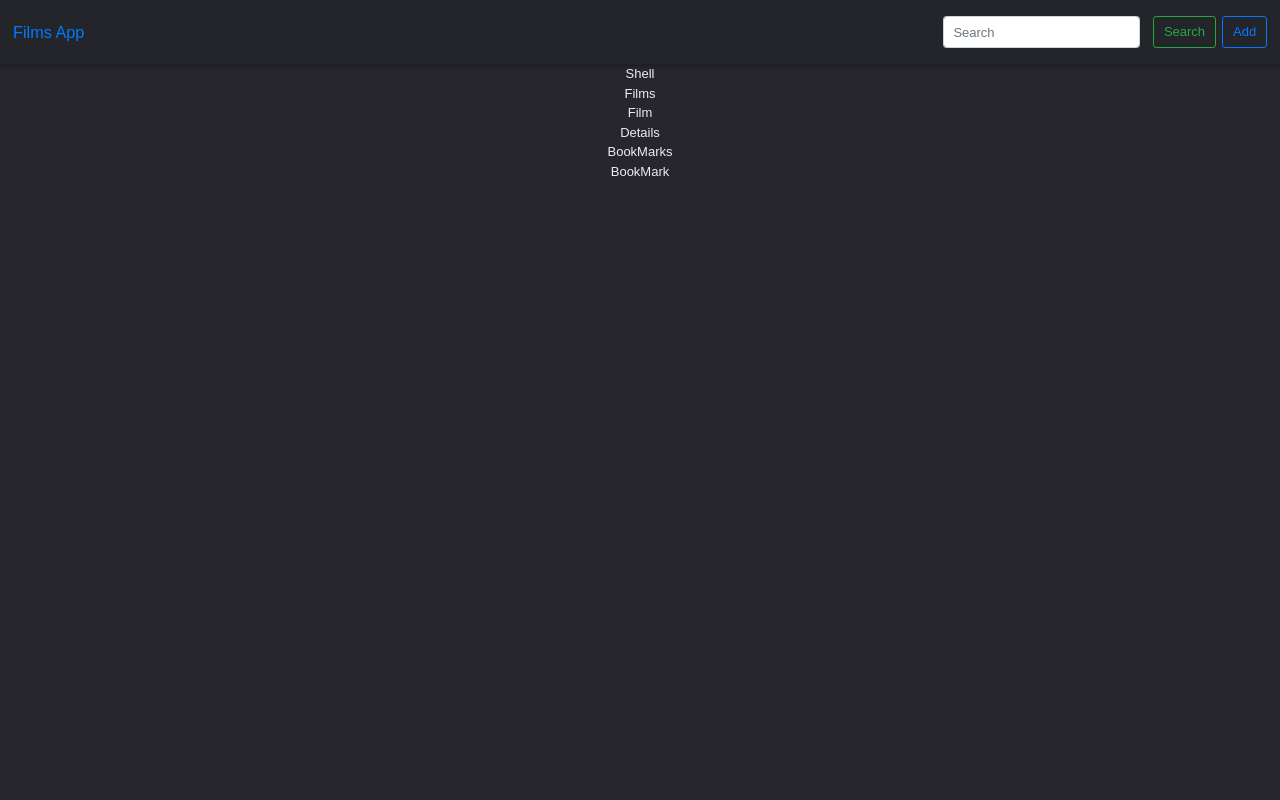
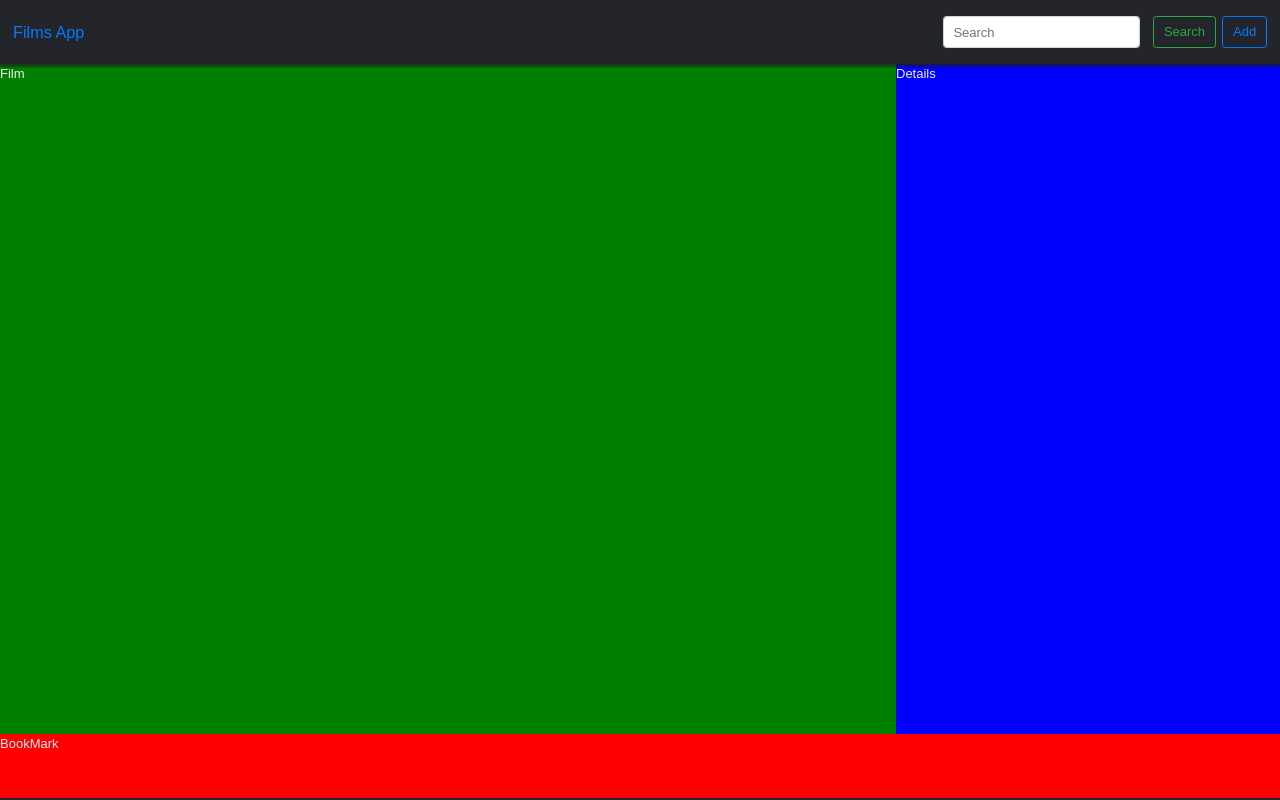
Before and after one commit to majajij/films-app, a React (Create React App) app: page / in a window 1280 px wide. Built offline with nearby package versions, Linux system fonts and the light colour scheme.

Commit message:
added style to components

```diff
--- /dev/null
+++ b/src/FakeDb/data.js
@@ -0,0 +1,79 @@
+let Films = [
+  {
+    name: "Parasite",
+    img:
+      "https://m.media-amazon.com/images/M/MV5BYWZjMjk3ZTItODQ2ZC00NTY5LWE0ZDYtZTI3MjcwN2Q5NTVkXkEyXkFqcGdeQXVyODk4OTc3MTY@._V1_UX182_CR0,0,182,268_AL_.jpg",
+    genres: "Comedy | Drama | Thriller",
+    releaseDate: "7 February 2020",
+    director: "Bong Joon Ho",
+    description:
+      "The Kims - mother and father Chung-sook and Ki-taek, and their young adult offspring, son Ki-woo and daughter Ki-jung - are a poor family living in a shabby and cramped half basement apartment in a busy lower working class commercial district of Seoul",
+    ratting: 8.6,
+    reviews: 396631,
+    Country: "South Korea",
+    Language: "Korean",
+    Runtime: "132 min",
+  },
+  {
+    name: "Parasite",
+    img:
+      "https://m.media-amazon.com/images/M/MV5BYWZjMjk3ZTItODQ2ZC00NTY5LWE0ZDYtZTI3MjcwN2Q5NTVkXkEyXkFqcGdeQXVyODk4OTc3MTY@._V1_UX182_CR0,0,182,268_AL_.jpg",
+    genres: "Comedy | Drama | Thriller",
+    releaseDate: "7 February 2020",
+    director: "Bong Joon Ho",
+    description:
+      "The Kims - mother and father Chung-sook and Ki-taek, and their young adult offspring, son Ki-woo and daughter Ki-jung - are a poor family living in a shabby and cramped half basement apartment in a busy lower working class commercial district of Seoul",
+    ratting: 8.6,
+    reviews: 396631,
+    Country: "South Korea",
+    Language: "Korean",
+    Runtime: "132 min",
+  },
+  {
+    name: "Parasite",
+    img:
+      "https://m.media-amazon.com/images/M/MV5BYWZjMjk3ZTItODQ2ZC00NTY5LWE0ZDYtZTI3MjcwN2Q5NTVkXkEyXkFqcGdeQXVyODk4OTc3MTY@._V1_UX182_CR0,0,182,268_AL_.jpg",
+    genres: "Comedy | Drama | Thriller",
+    releaseDate: "7 February 2020",
+    director: "Bong Joon Ho",
+    description:
+      "The Kims - mother and father Chung-sook and Ki-taek, and their young adult offspring, son Ki-woo and daughter Ki-jung - are a poor family living in a shabby and cramped half basement apartment in a busy lower working class commercial district of Seoul",
+    ratting: 8.6,
+    reviews: 396631,
+    Country: "South Korea",
+    Language: "Korean",
+    Runtime: "132 min",
+  },
+  {
+    name: "Parasite",
+    img:
+      "https://m.media-amazon.com/images/M/MV5BYWZjMjk3ZTItODQ2ZC00NTY5LWE0ZDYtZTI3MjcwN2Q5NTVkXkEyXkFqcGdeQXVyODk4OTc3MTY@._V1_UX182_CR0,0,182,268_AL_.jpg",
+    genres: "Comedy | Drama | Thriller",
+    releaseDate: "7 February 2020",
+    director: "Bong Joon Ho",
+    description:
+      "The Kims - mother and father Chung-sook and Ki-taek, and their young adult offspring, son Ki-woo and daughter Ki-jung - are a poor family living in a shabby and cramped half basement apartment in a busy lower working class commercial district of Seoul",
+    ratting: 8.6,
+    reviews: 396631,
+    Country: "South Korea",
+    Language: "Korean",
+    Runtime: "132 min",
+  },
+  {
+    name: "Parasite",
+    img:
+      "https://m.media-amazon.com/images/M/MV5BYWZjMjk3ZTItODQ2ZC00NTY5LWE0ZDYtZTI3MjcwN2Q5NTVkXkEyXkFqcGdeQXVyODk4OTc3MTY@._V1_UX182_CR0,0,182,268_AL_.jpg",
+    genres: "Comedy | Drama | Thriller",
+    releaseDate: "7 February 2020",
+    director: "Bong Joon Ho",
+    description:
+      "The Kims - mother and father Chung-sook and Ki-taek, and their young adult offspring, son Ki-woo and daughter Ki-jung - are a poor family living in a shabby and cramped half basement apartment in a busy lower working class commercial district of Seoul",
+    ratting: 8.6,
+    reviews: 396631,
+    Country: "South Korea",
+    Language: "Korean",
+    Runtime: "132 min",
+  },
+];
+
+export default Films;
--- a/src/components/bookmarks/bookmarks.js
+++ b/src/components/bookmarks/bookmarks.js
@@ -4,8 +4,7 @@ import Bookmark from "./bookmark/bookmark";
 
 const BookMarks = (props) => {
   return (
-    <div>
-      BookMarks
+    <div className={classes.bookmarks}>
       <Bookmark />
     </div>
   );
--- a/src/components/bookmarks/bookmarks.module.scss
+++ b/src/components/bookmarks/bookmarks.module.scss
@@ -0,0 +1,5 @@
+.bookmarks {
+    height: 8vh;
+    width: 100%;
+    background-color: red;
+}
--- a/src/components/header/header.js
+++ b/src/components/header/header.js
@@ -30,21 +30,3 @@ const Header = (props) => {
 };
 
 export default Header;
-
-const Films = [
-  {
-    name: "Parasite",
-    img:
-      "https://m.media-amazon.com/images/M/MV5BYWZjMjk3ZTItODQ2ZC00NTY5LWE0ZDYtZTI3MjcwN2Q5NTVkXkEyXkFqcGdeQXVyODk4OTc3MTY@._V1_UX182_CR0,0,182,268_AL_.jpg",
-    genres: "Comedy | Drama | Thriller",
-    releaseDate: "7 February 2020",
-    director: "Bong Joon Ho",
-    description:
-      "The Kims - mother and father Chung-sook and Ki-taek, and their young adult offspring, son Ki-woo and daughter Ki-jung - are a poor family living in a shabby and cramped half basement apartment in a busy lower working class commercial district of Seoul",
-    ratting: 8.6,
-    reviews: 396631,
-    Country: "South Korea",
-    Language: "Korean",
-    Runtime: "132 min",
-  },
-];
--- a/src/components/shell/details/details.js
+++ b/src/components/shell/details/details.js
@@ -1,12 +1,8 @@
-import React from 'react'
-import classes from './details.module.scss'
+import React from "react";
+import classes from "./details.module.scss";
 
 const Details = () => {
-    return (
-        <div>
-            Details
-        </div>
-    )
-}
+  return <div className={classes.details}>Details</div>;
+};
 
 export default Details;
--- a/src/components/shell/details/details.module.scss
+++ b/src/components/shell/details/details.module.scss
@@ -0,0 +1,4 @@
+.details {
+    width: 30%;
+    background-color: blue;
+}
--- a/src/components/shell/films/films.js
+++ b/src/components/shell/films/films.js
@@ -1,14 +1,13 @@
-import React from 'react'
-import classes from './films.module.scss'
-import Film from './film/film'
+import React from "react";
+import classes from "./films.module.scss";
+import Film from "./film/film";
 
 const Films = () => {
-    return (
-        <div>
-            Films
-            <Film />
-        </div>
-    )
-}
+  return (
+    <div className={classes.films}>
+      <Film />
+    </div>
+  );
+};
 
-export default Films
+export default Films;
--- a/src/components/shell/films/films.module.scss
+++ b/src/components/shell/films/films.module.scss
@@ -0,0 +1,4 @@
+.films {
+    width: 70%;
+    background-color: green;
+}
--- a/src/components/shell/shell.js
+++ b/src/components/shell/shell.js
@@ -1,18 +1,19 @@
-import React, { Component } from 'react'
+import React, { Component } from "react";
 import classes from "./shell.module.scss";
 import Films from "./films/films";
 import Details from "./details/details";
+import DATA from "../../FakeDb/data";
+class Shell extends Component {
+  render() {
+    console.log("dataa", DATA);
 
-class Shell extends Component {
-    render() {
-        return (
-            <div>
-                Shell
-                <Films/>
-                <Details/>
-            </div>
-        )
-    }
+    return (
+      <div className={classes.shell}>
+        <Films />
+        <Details />
+      </div>
+    );
+  }
 }
 
-export default Shell
+export default Shell;
--- a/src/components/shell/shell.module.scss
+++ b/src/components/shell/shell.module.scss
@@ -0,0 +1,7 @@
+.shell {
+    height: calc(100% - 10rem);
+    width: 100%;
+    display: flex;
+    flex-direction: row;
+    justify-content: center;
+}
--- a/src/containers/App.module.scss
+++ b/src/containers/App.module.scss
@@ -1,5 +1,4 @@
 .App {
-  text-align: center;
   background-color: #27252d;
   width: 100%;
   height: 100vh;
```
